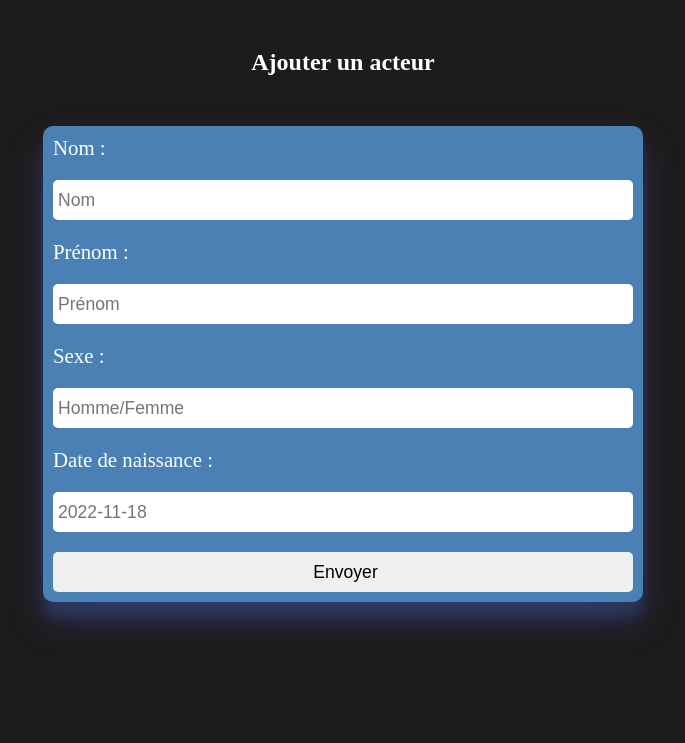
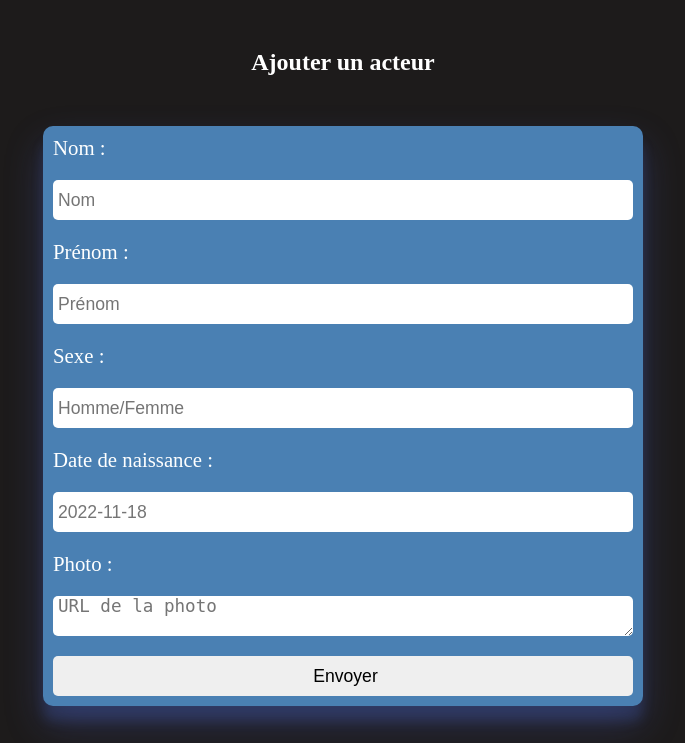
Before and after one commit to mayados/cinema_mvc, a PHP site: template view/ajoutActeur.php in a window 1280 px wide. Shown: the part 75-818 px from the top of the page, without its empty margins (297-982 px from the left). Run offline with PHP 8.4, Linux system fonts and the light colour scheme; the template is opened without the code that fills it, so the values that code supplies are empty.

Commit message:
add textarea photo

```diff
--- a/view/ajoutActeur.php
+++ b/view/ajoutActeur.php
@@ -14,6 +14,9 @@
             <label for="dateNaissance">Date de naissance :</label>
             <input type="text" id="dateNaissance" name="dateNaissance" placeholder="2022-11-18" required>
 
+                <label for="photo">Photo :</label>
+                    <textarea name="photo" id="photo" placeholder="URL de la photo" redquired></textarea>
+
             <input name="submit" type="submit" value="Envoyer">
 
         </form>
--- a/view/ajoutRealisateur.php
+++ b/view/ajoutRealisateur.php
@@ -14,6 +14,9 @@
             <label for="dateNaissance">Date de naissance :</label>
             <input type="text" id="dateNaissance" name="dateNaissance" placeholder="2022-11-18" required>
 
+            <label for="photo">Photo :</label>
+                    <textarea name="photo" id="photo" placeholder="URL de la photo" redquired></textarea>
+
             <input id="submit" name="submit" type="submit" value="Envoyer">
 
         </form>
```
